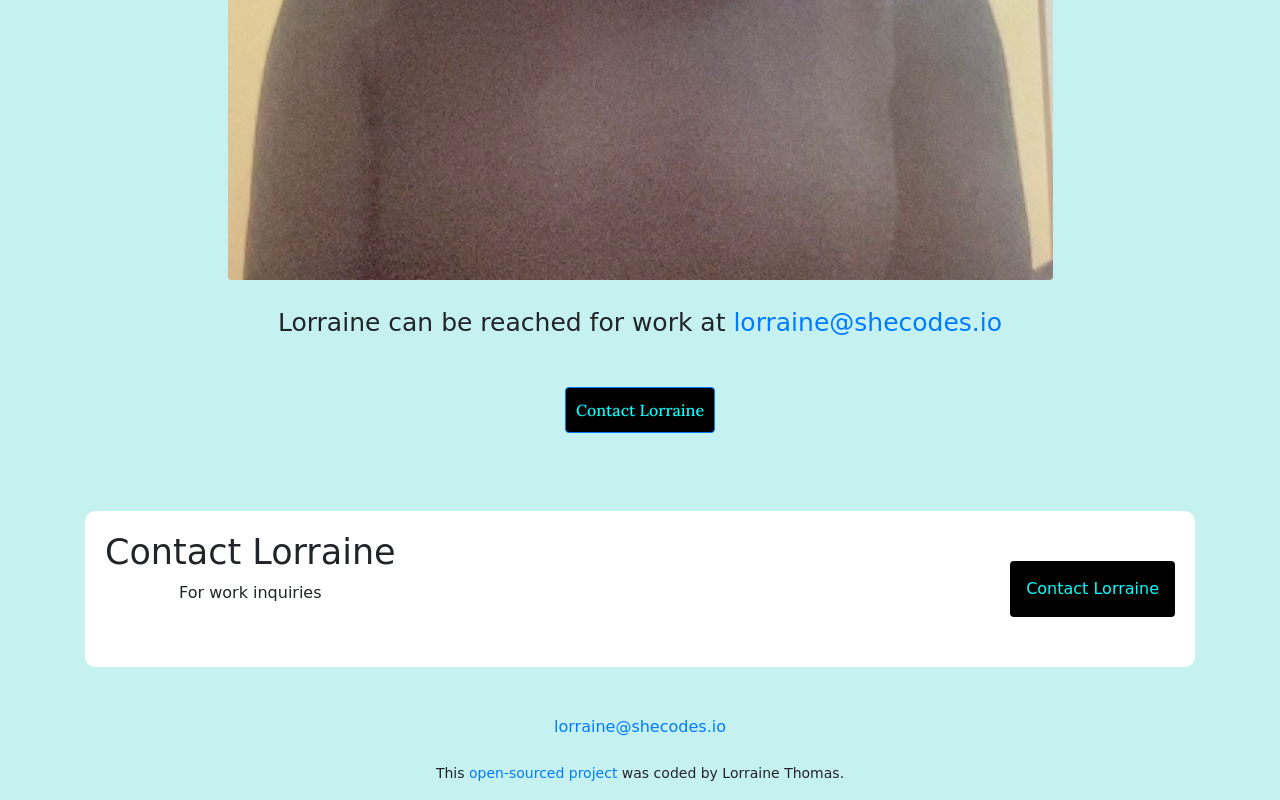
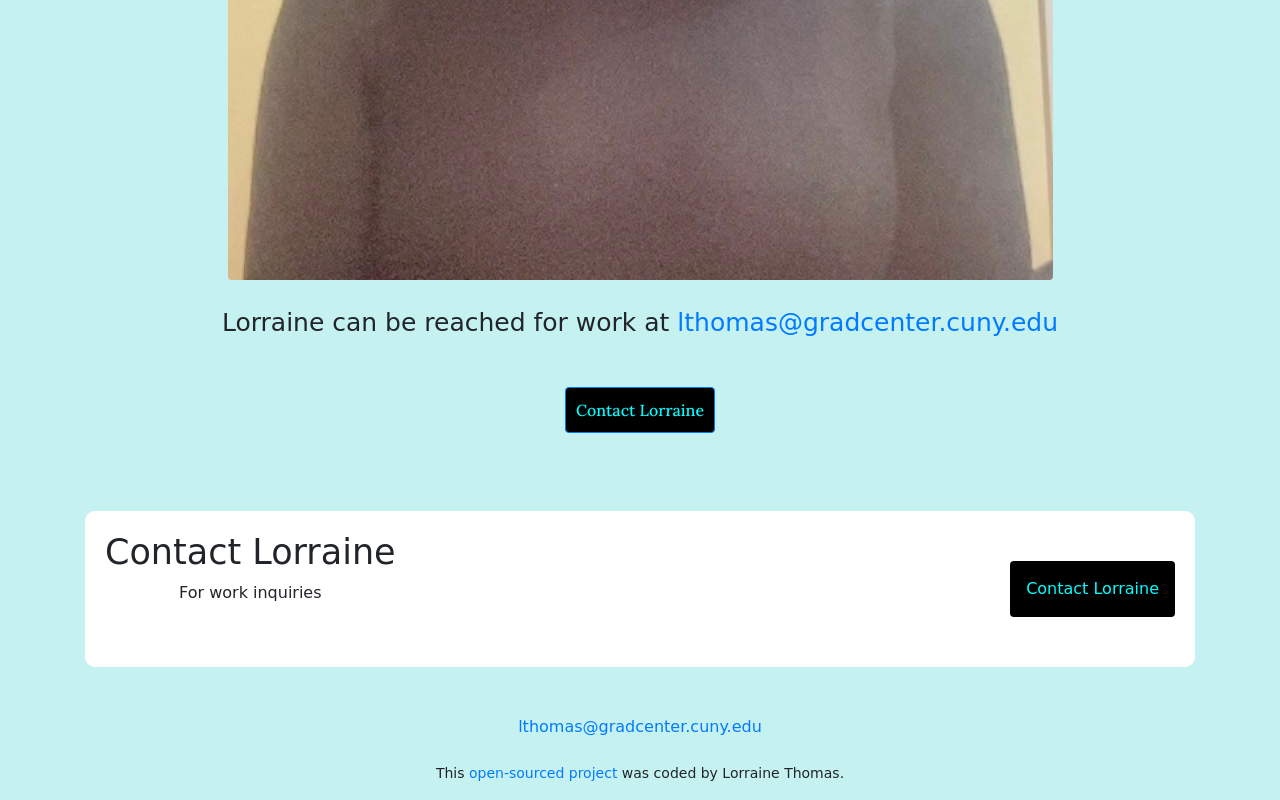
Before and after one commit to lorraineathomas/portfolio-project, a plain HTML site: page hero/about.html in a window 1280 px wide. Shown: the part 1254-2054 px from the top of the page. Drawn offline with nearby package versions, Linux system fonts and the light colour scheme.

Commit message:
Added email for work inquiries

```diff
--- a/hero/about.html
+++ b/hero/about.html
@@ -60,7 +60,7 @@
         </div>
 
         <div class="row mt-4">
-              <p id="contact-info" class="d-block mx-auto"> Lorraine can be reached for work at <a href="mailto:lorraine@shecodes.io" title="Send an email to Lorraine">lorraine@shecodes.io</a></p>
+              <p id="contact-info" class="d-block mx-auto"> Lorraine can be reached for work at <a href="mailto:lthomas@gradcenter.cuny.edu" title="Send an email to Lorraine">lthomas@gradcenter.cuny.edu</a></p>
         </div>
         <div class="row">
               <a href="contact.html" class="btn btn-primary work-button d-block mx-auto" title="Contact Lorraine">Contact Lorraine</a>
@@ -77,7 +77,7 @@
               </div>
           </div>
           <div class="email">
-          <a href="mailto:lorraine@shecodes.io" class="d-flex justify-content-center" title="Email Lorraine">lorraine@shecodes.io</a>
+          <a href="mailto:lthomas@gradcenter.cuny.edu" class="d-flex justify-content-center" title="Email Lorraine">lthomas@gradcenter.cuny.edu</a>
           </div>
           <div class="icons d-flex justify-content-center">
               <a href="https://github.com/lorraineathomas" target="_blank" title="Lorraine's Github"><i class="fab fa-github mt-3"></i></a>
```
Also changed, not shown: hero/contact.html (+2 -2 lines), hero/index.html (+1 -1 lines), hero/work.html (+1 -1 lines).
